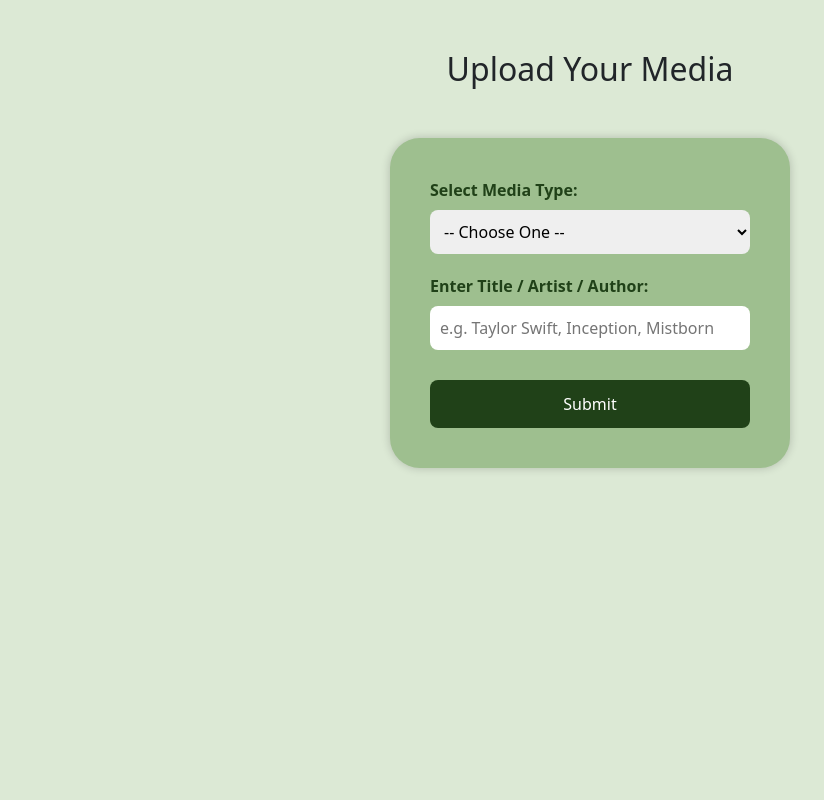
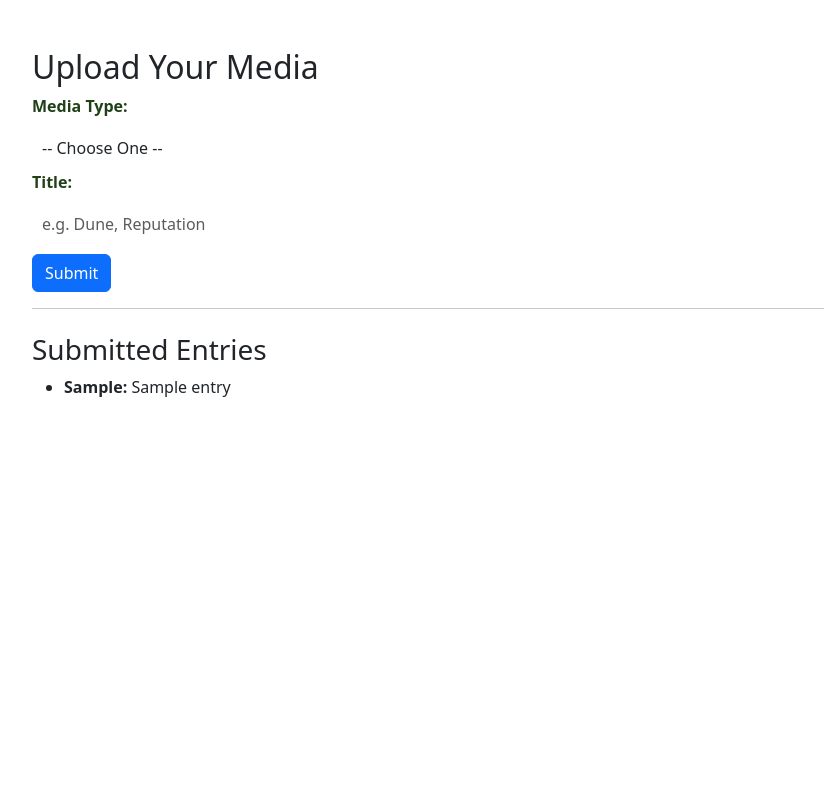
Before and after one commit to fudgeg/Group69-AgileWebProject, a Flask app: page /upload in a window 1280 px wide. Shown: the part 86-886 px from the top of the page, without its empty margins (50-874 px from the left). After the commit the page ends 483 px from the top, so only its background shows below. Run offline with Flask 3, Linux system fonts and the light colour scheme; tables that the repository leaves empty hold one stand-in row (values such as "Sample post").

Commit message:
created a MediaEntry Database

```diff
--- a/app/routes.py
+++ b/app/routes.py
@@ -1,4 +1,5 @@
-from flask import Blueprint, render_template
+from flask import Blueprint, render_template, request, redirect, url_for
+from .models import db, MediaEntry
 
 main = Blueprint('main', __name__)
 
@@ -22,9 +23,19 @@ def home():
 def friends():
     return render_template('friends.html')
 
-@main.route('/upload')
+@main.route('/upload', methods=['GET', 'POST'])
 def upload_page():
-    return render_template('upload.html')
+    if request.method == 'POST':
+        media_type = request.form.get('mediaType')
+        title = request.form.get('mediaTitle')
+        if media_type and title:
+            new_entry = MediaEntry(media_type=media_type, title=title)
+            db.session.add(new_entry)
+            db.session.commit()
+        return redirect(url_for('main.upload_page'))
+
+    entries = MediaEntry.query.all()
+    return render_template('upload.html', entries=entries)
 
 
 @main.route('/settings')
--- a/app/templates/upload.html
+++ b/app/templates/upload.html
@@ -2,29 +2,34 @@
 {% block title %}Upload – Soul Maps{% endblock %}
 
 {% block content %}
-<div class="home-container">
+<div class="container mt-5">
   <h2>Upload Your Media</h2>
-
-  <div class="import-form">
-    <form>
+  <form method="POST">
     <div class="form-group">
-        <label for="mediaType">Select Media Type:</label>
-        <select id="mediaType" required>
+      <label for="mediaType">Media Type:</label>
+      <select id="mediaType" name="mediaType" required class="form-control">
         <option value="">-- Choose One --</option>
-          <option value="book">Book</option>
-          <option value="tvshow">TV Show</option>
-          <option value="movie">Movie</option>
-          <option value="music">Music</option>
+        <option value="Book">Book</option>
+        <option value="TV Show">TV Show</option>
+        <option value="Movie">Movie</option>
+        <option value="Music">Music</option>
       </select>
     </div>
 
     <div class="form-group">
-        <label for="mediaTitle">Enter Title / Artist / Author:</label>
-        <input type="text" id="mediaTitle" placeholder="e.g. Taylor Swift, Inception, Mistborn" required />
+      <label for="mediaTitle">Title:</label>
+      <input type="text" id="mediaTitle" name="mediaTitle" class="form-control" placeholder="e.g. Dune, Reputation" required />
     </div>
 
-      <button type="submit" class="submit-btn">Submit</button>
+    <button type="submit" class="btn btn-primary mt-2">Submit</button>
   </form>
-  </div>
+
+  <hr />
+  <h3 class="mt-4">Submitted Entries</h3>
+  <ul>
+    {% for entry in entries %}
+      <li><strong>{{ entry.media_type }}:</strong> {{ entry.title }}</li>
+    {% endfor %}
+  </ul>
 </div>
 {% endblock %}
--- a/requirements.txt
+++ b/requirements.txt
@@ -13,3 +13,4 @@ pytz==2025.2
 six==1.17.0
 tzdata==2025.2
 Werkzeug==3.1.3
+Flask-SQLAlchemy
```
Also changed, not shown: app/__init__.py (+8 -2 lines), app/models.py (+11 -0 lines), README.md, 1 other file. Lines whose indentation alone changed are shown as unchanged.
